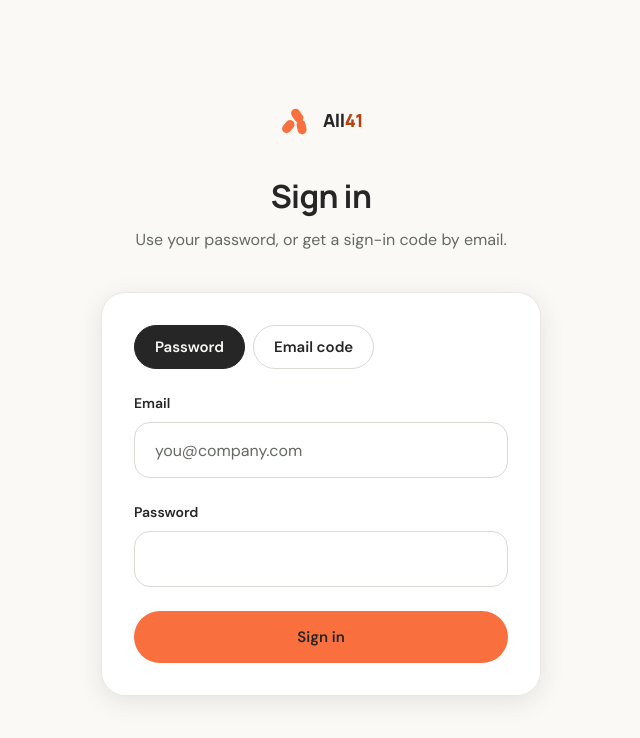
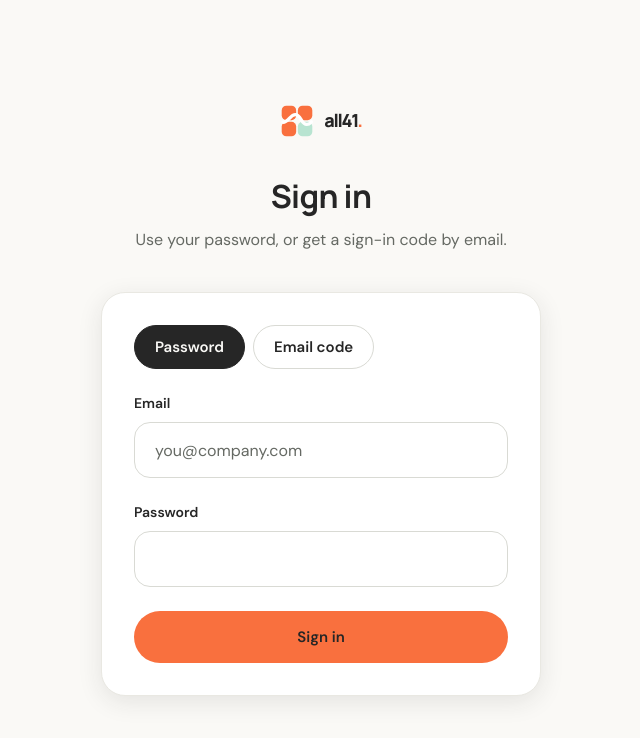
Before and after one commit to andrewsus83-design/thescaleup, a Next.js app: page /hub/login in a window 1280 px wide. Shown: the top 738 px of the page, without its empty margins (319-959 px from the left). Built offline with nearby package versions, Linux system fonts and the light colour scheme; no server answers.

Commit message:
brand(hub): align coral and mint infinity mark and Manrope wordmark with All41

```diff
--- a/components/hub/all41-logo.tsx
+++ b/components/hub/all41-logo.tsx
@@ -1,46 +1,21 @@
 import Link from "next/link";
 import { cn } from "@/lib/utils";
 
-/**
- * Hub-only All41 wordmark. Do not replace legacy logos in unrelated archived or
- * event products. Mark geometry belongs here; colors always resolve via tokens.
- */
-export function All41Mark({ size = 32, className }: { size?: number; className?: string }) {
-  return (
-    <svg
-      width={size}
-      height={size}
-      viewBox="0 0 64 64"
-      className={cn("shrink-0 text-brand-500", className)}
-      fill="currentColor"
-      aria-hidden="true"
-    >
-      <rect x="26" y="8" width="17" height="28" rx="8.5" transform="rotate(-35 34.5 22)" />
-      <rect x="9" y="29" width="17" height="27" rx="8.5" transform="rotate(40 17.5 42.5)" />
-      <rect x="34" y="30" width="17" height="27" rx="8.5" transform="rotate(-11 42.5 43.5)" />
-    </svg>
-  );
+/** Same four rounded-square/infinity geometry as the public all41.app brand. */
+export function All41Mark({size=32,className}:{size?:number,className?:string}){
+ return <svg viewBox="0 0 80 80" width={size} height={size} aria-hidden="true" className={cn("shrink-0",className)}>
+  <rect x="4" y="4" width="34" height="34" rx="11" fill="var(--all41-identity,#F9703E)"/>
+  <rect x="42" y="4" width="34" height="34" rx="11" fill="var(--all41-identity,#F9703E)"/>
+  <rect x="4" y="42" width="34" height="34" rx="11" fill="var(--all41-identity,#F9703E)"/>
+  <rect x="42" y="42" width="34" height="34" rx="11" fill="var(--all41-accent,#B8E4D1)"/>
+  <path d="M7 43 C20 43 24 25 36 25 C50 25 49 48 63 48 C69 48 71 45 74 42" fill="none" stroke="var(--all41-surface,#FFFFFF)" strokeWidth="8" strokeLinecap="round"/>
+ </svg>
 }
 
-export function All41Logo({
-  href,
-  compact = false,
-  className,
-}: {
-  href?: string;
-  compact?: boolean;
-  className?: string;
-}) {
-  const contents = (
-    <>
-      <All41Mark size={compact ? 28 : 34} />
-      {!compact && (
-        <span className="font-title text-h4 font-extrabold tracking-tight text-ink-800">
-          All<span className="text-brand-700">41</span>
-        </span>
-      )}
-    </>
-  );
-  const classes = cn("inline-flex items-center gap-2.5", className);
-  return href ? <Link href={href} className={classes} aria-label="All41 home">{contents}</Link> : <span className={classes}>{contents}</span>;
+export function All41Logo({href,compact=false,className}:{
+ href?:string;compact?:boolean;className?:string
+}){
+ const contents=<><All41Mark size={compact?28:34}/>{!compact&&<span className="font-title text-h4 font-extrabold tracking-[-0.075em] text-ink-800">all41<span className="text-brand-500">.</span></span>}</>;
+ const classes=cn("inline-flex items-center gap-2.5",className);
+ return href?<Link href={href} className={classes} aria-label="All41 home">{contents}</Link>:<span className={classes}>{contents}</span>;
 }
```
